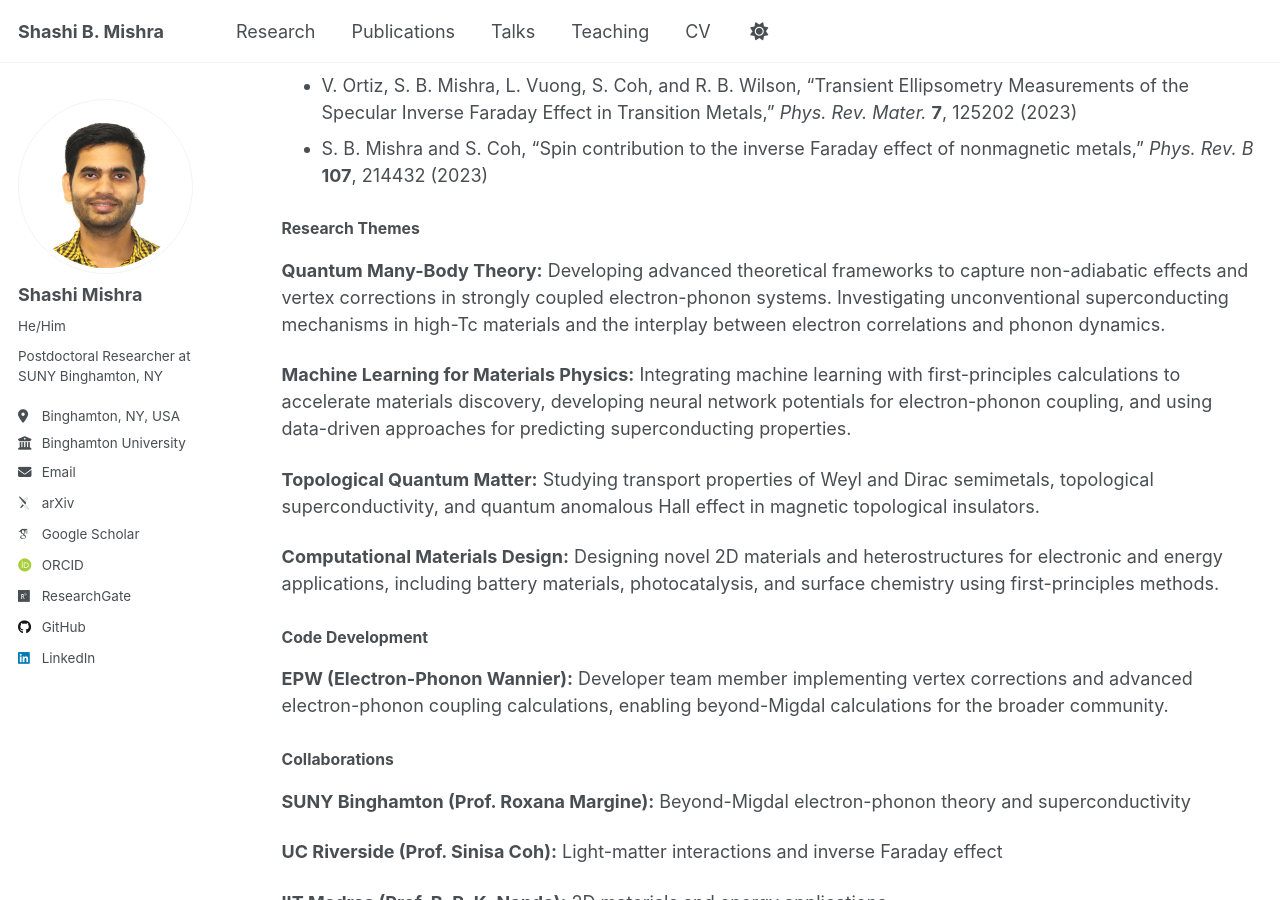
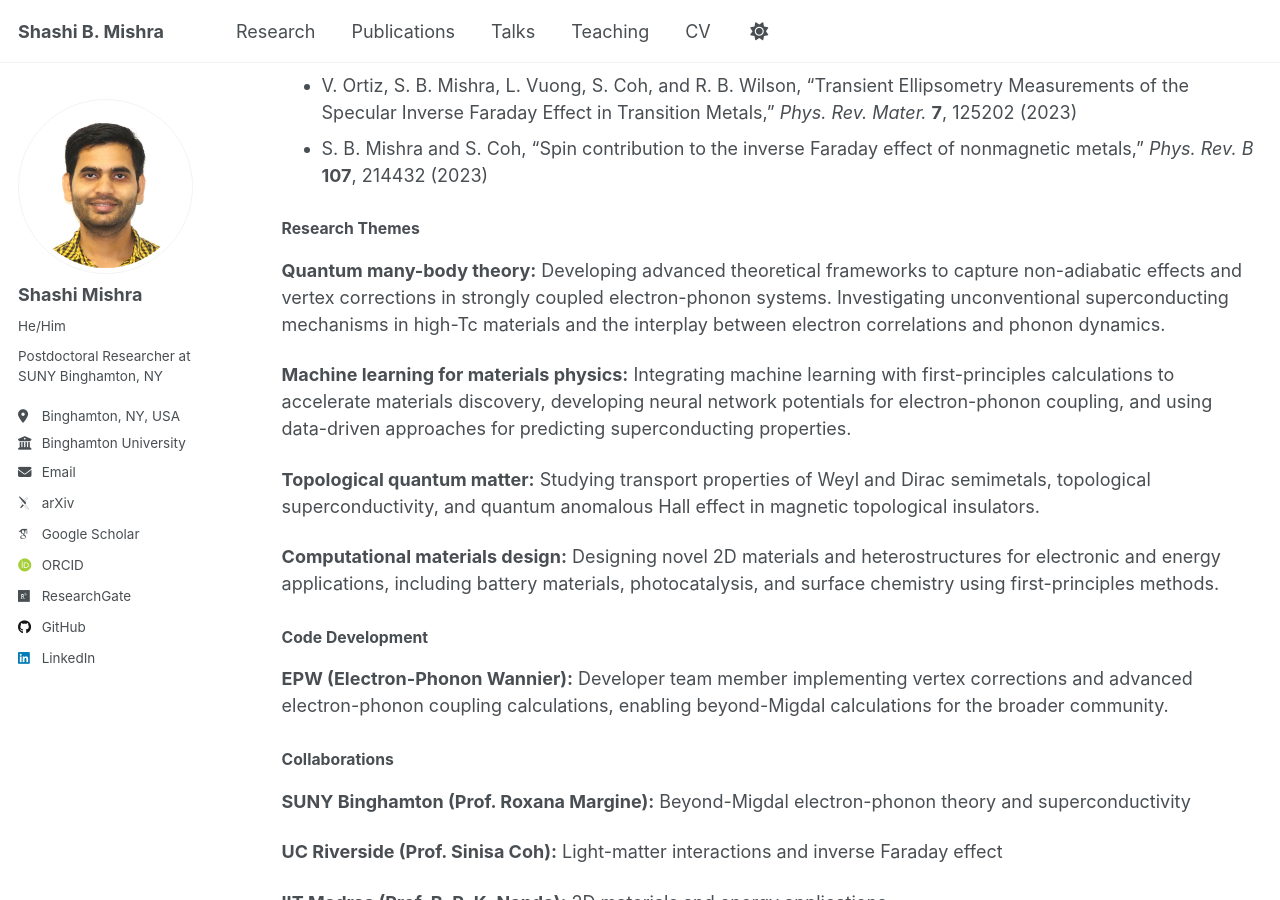
Before and after one commit to Shashi-phy/shashi-phy.github.io, a Jekyll site: the page built from _pages/research.md, in a window 1280 px wide and 900 px high, scrolled down 1138 px. Built offline with Jekyll 4.4.1, drawn with Linux system fonts in a browser that asks for light colours; some web fonts are replaced; a script that is not in the unit is left out.

```diff
--- a/_pages/research.md
+++ b/_pages/research.md
@@ -36,13 +36,13 @@ Developing gauge-invariant theories for light-induced magnetic phenomena, partic
 
 ## Research Themes
 
-**Quantum Many-Body Theory:** Developing advanced theoretical frameworks to capture non-adiabatic effects and vertex corrections in strongly coupled electron-phonon systems. Investigating unconventional superconducting mechanisms in high-Tc materials and the interplay between electron correlations and phonon dynamics.
+**Quantum many-body theory:** Developing advanced theoretical frameworks to capture non-adiabatic effects and vertex corrections in strongly coupled electron-phonon systems. Investigating unconventional superconducting mechanisms in high-Tc materials and the interplay between electron correlations and phonon dynamics.
 
-**Machine Learning for Materials Physics:** Integrating machine learning with first-principles calculations to accelerate materials discovery, developing neural network potentials for electron-phonon coupling, and using data-driven approaches for predicting superconducting properties.
+**Machine learning for materials physics:** Integrating machine learning with first-principles calculations to accelerate materials discovery, developing neural network potentials for electron-phonon coupling, and using data-driven approaches for predicting superconducting properties.
 
-**Topological Quantum Matter:** Studying transport properties of Weyl and Dirac semimetals, topological superconductivity, and quantum anomalous Hall effect in magnetic topological insulators.
+**Topological quantum matter:** Studying transport properties of Weyl and Dirac semimetals, topological superconductivity, and quantum anomalous Hall effect in magnetic topological insulators.
 
-**Computational Materials Design:** Designing novel 2D materials and heterostructures for electronic and energy applications, including battery materials, photocatalysis, and surface chemistry using first-principles methods.
+**Computational materials design:** Designing novel 2D materials and heterostructures for electronic and energy applications, including battery materials, photocatalysis, and surface chemistry using first-principles methods.
 
 ## Code Development
 
```
